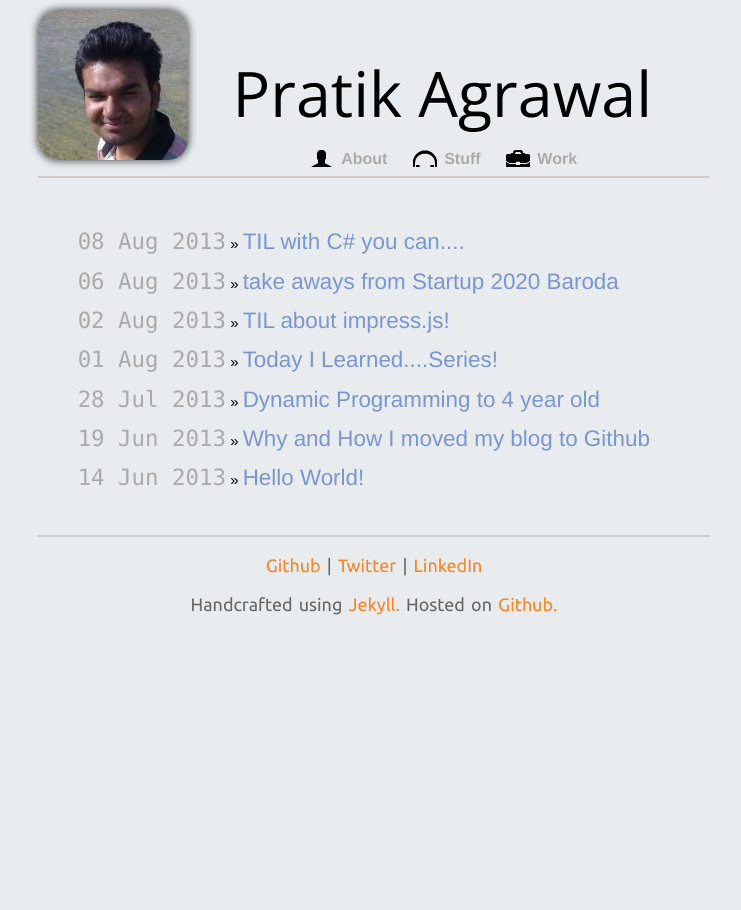
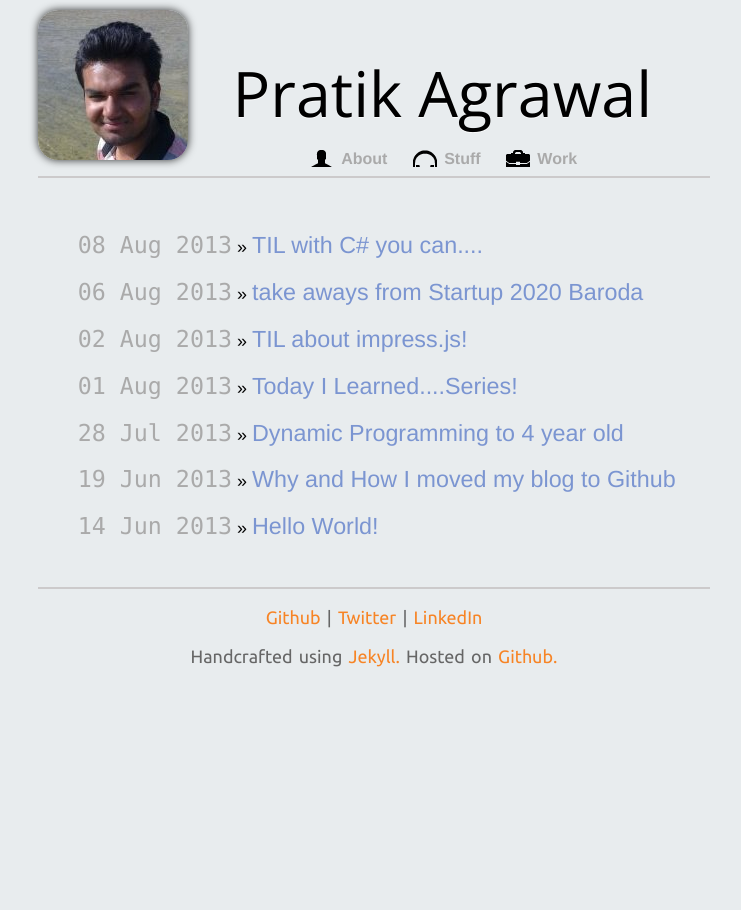
Before and after one commit to pratik98/pratik98.github.com, a Jekyll site: the page built from index.html, in a window 1280 px wide. Shown: the whole page, without its empty margins (266-1007 px from the left). Built offline with Jekyll 4.4.1, drawn with Linux system fonts in a browser that asks for light colours; nearby versions of some CDN libraries; some web fonts are replaced.

Commit message:
update font size and motivation page

```diff
--- a/_layouts/default.html
+++ b/_layouts/default.html
@@ -44,9 +44,9 @@
 			     <a class="extra" href="/work.html"><span class="icon-work">&nbsp;&nbsp;&nbsp;&nbsp;&nbsp;&nbsp;</span>Work</a>
 			  </div>
             </div>
-
+			<div class="defstyle">
                 {{ content }}
-
+			</div>
             <div class="footer">
 
               <div class="contact">
--- a/css/main.css
+++ b/css/main.css
@@ -51,12 +51,12 @@
 ul.posts span {
   color: #aaa;
   font-family: Monaco, "Courier New", monospace;
-  font-size: 150%;
+  font-size: 130%;
 }
 
 ul.posts a{
   color: #7B95D1;
-  font-size: 150%;
+  font-size: 130%;
   -o-transition:.5s;
   -ms-transition:.5s;
   -moz-transition:.5s;
@@ -65,7 +65,7 @@
 }
 ul.posts a:hover{
   color: blue;
-  font-size: 155%;
+  font-size: 135%;
 }
 
 
@@ -149,7 +149,9 @@
 .site p{
  font-family: 'Ubuntu',serif;
  word-spacing:2px;
+
  }
+
 .site .footer {
   font-size: 120%;
   color: #666;
@@ -188,16 +190,18 @@
 /*****************************************************************************/
 
 /* standard */
+
  .post-title  {
 font-family:'Ubuntu',serif;
-font-size:200%;
+font-size:150%;
 text-shadow: 0px 1px 0px rgba(255, 255, 255, 0.75);
 
 }
 .post p {
 font-family:'Ubuntu',serif;
-/*letter-spacing:0.5px;*/
-word-spacing:2px;
+/*letter-spacing:0.5px;
+word-spacing:0px;
+font-size:120%;*/
 }
 .post pre {
   border: 1px solid #ddd;
@@ -206,7 +210,9 @@
 }
 
 .post ul, .post ol {
+font-family:'Ubuntu',serif;
   margin-left: 1.35em;
+  /*font-size:120%;*/
 }
 
 .post code {
@@ -508,6 +514,15 @@
         page-break-after: avoid;
     }
 }
+.defstyle
+{
+font-size:120%;
+
+}
+
+.site .defstyle p img{
+ text-align:center;
+}
 /*
 .cup{margin:10px auto;background:#CCC;width:30px;height:23px;border-radius:0 0 10px 10px/0 0 15px 15px;}
 .cup::before,
```
Also changed, not shown: motivation.md (+5 -0 lines), stuff.md (+5 -3 lines), images/inspire/f.jpg (added), images/inspire/happy.png (added).
